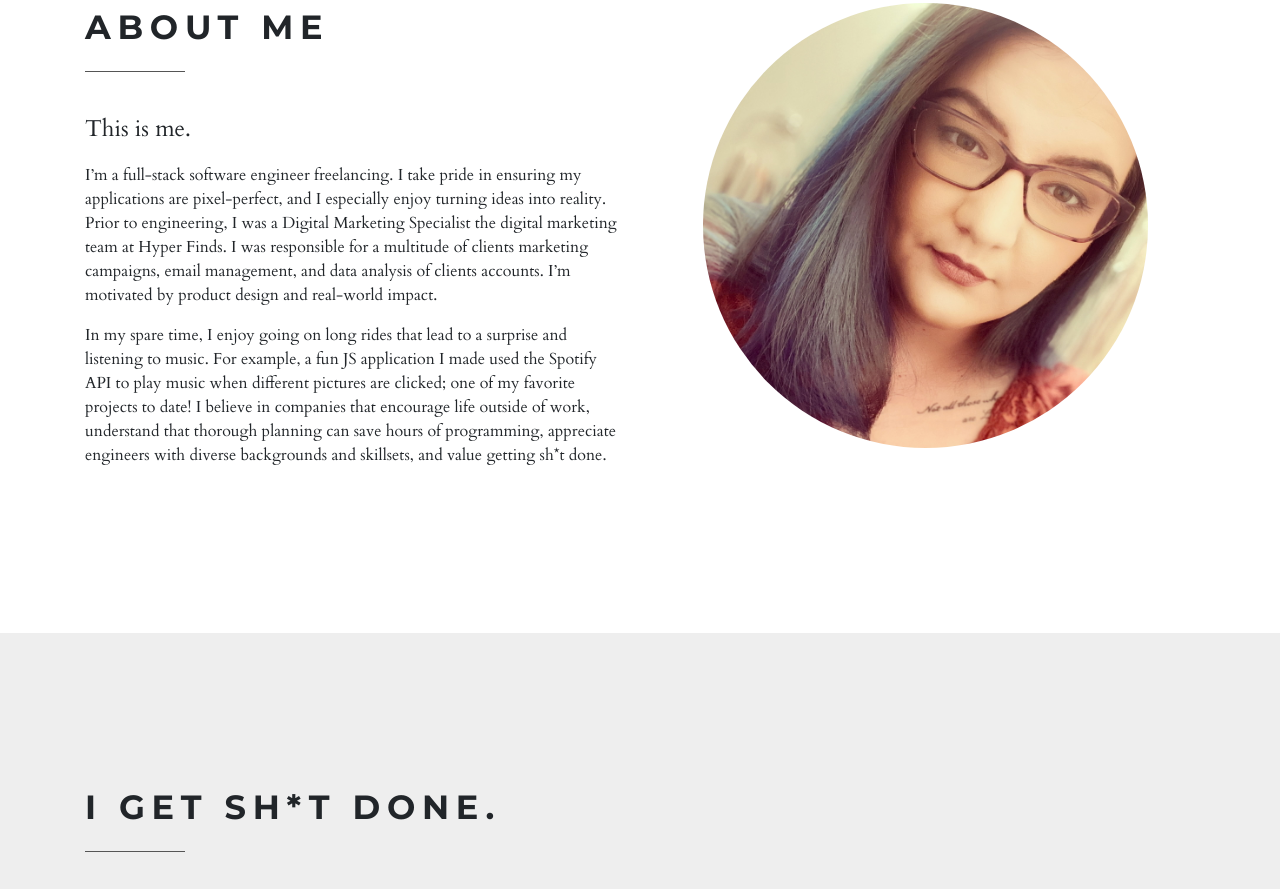
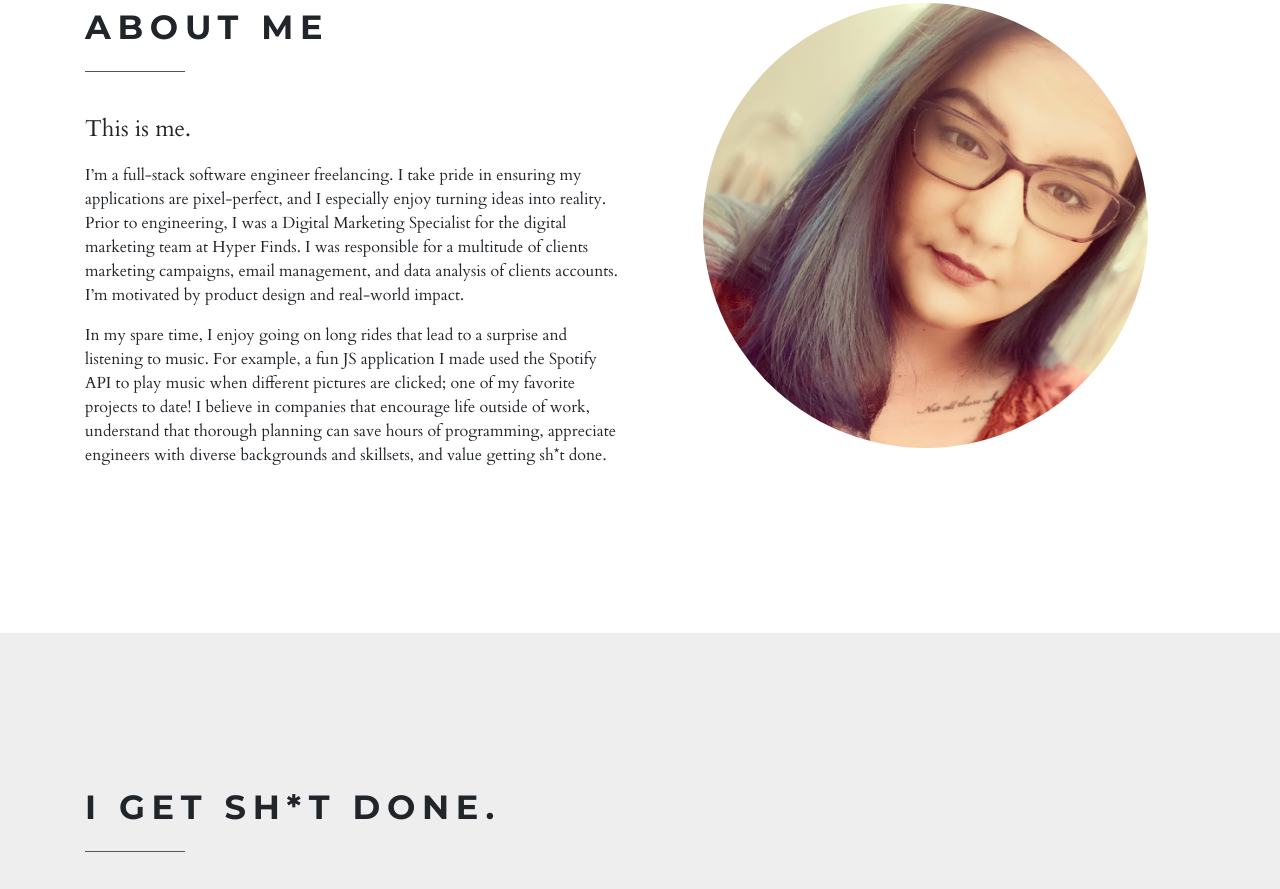
Before and after one commit to dkw22/portfolio-website, a plain HTML site: page index.html in a window 1280 px wide. Shown: the part 1020-1909 px from the top of the page. Drawn offline with nearby package versions, Linux system fonts and the light colour scheme.

Commit message:
changes grammar error in index.html

```diff
--- a/index.html
+++ b/index.html
@@ -70,7 +70,7 @@
             <p class="lead">This is me.</p>
             <p>
               I’m a full-stack software engineer freelancing. I take pride in ensuring my applications are pixel-perfect, and I especially enjoy turning ideas into reality.
-              Prior to engineering, I was a Digital Marketing Specialist the digital marketing team at Hyper Finds. I was responsible for a multitude of clients marketing
+              Prior to engineering, I was a Digital Marketing Specialist for the digital marketing team at Hyper Finds. I was responsible for a multitude of clients marketing
               campaigns, email management, and data analysis of clients accounts. I’m motivated by product design and real-world impact.
             </p>
             <p>
```
